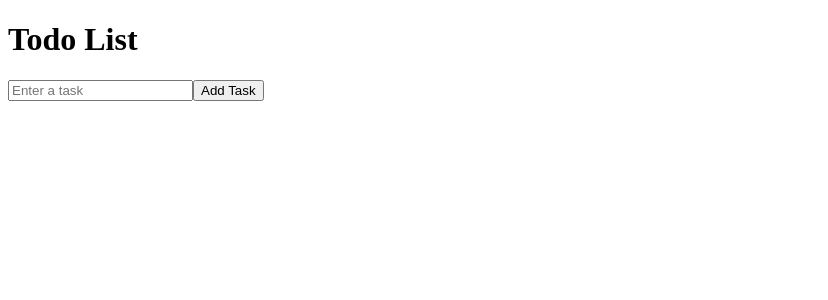
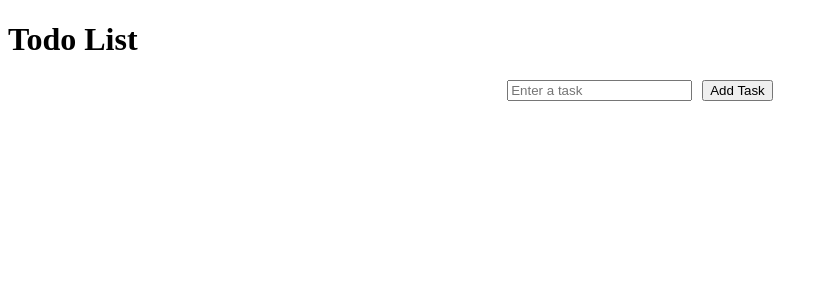
Before and after one commit to FarhanaKalith/Todolist, a React (Create React App) app: page / in a window 1280 px wide. Shown: the top 300 px of the page, without its empty margins (0-828 px from the left). Built offline with nearby package versions, Linux system fonts and the light colour scheme.

Commit message:
Modifying TodoInput.js

```diff
--- a/src/TodoInput.js
+++ b/src/TodoInput.js
@@ -13,7 +13,7 @@ function TodoInput({ addTask }) {
   };
 
   return (
-    <div>
+    <div style={{ display: 'flex', justifyContent: 'center', gap: '10px' }}>
       <input
         type="text"
         value={task}
```
